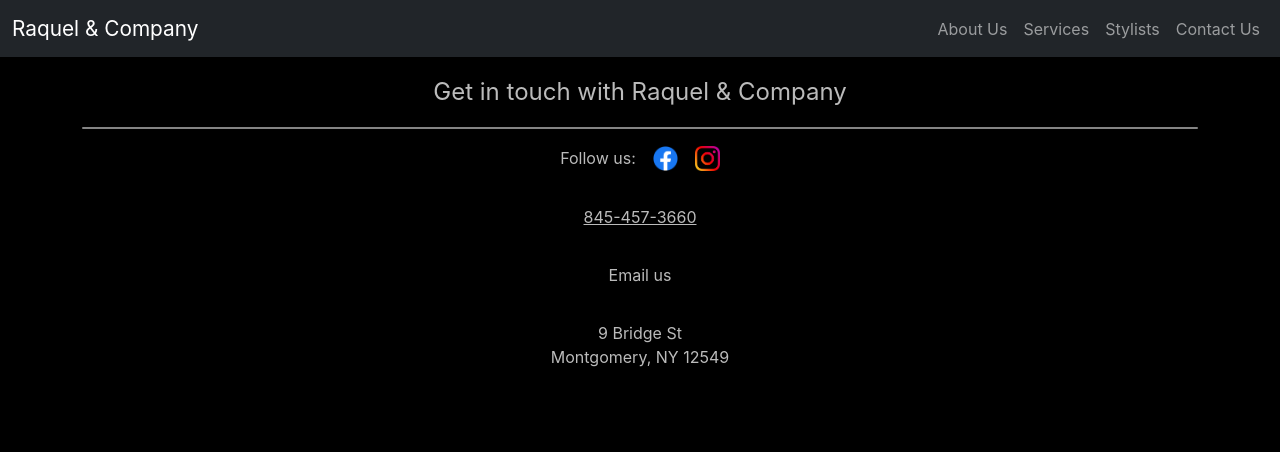
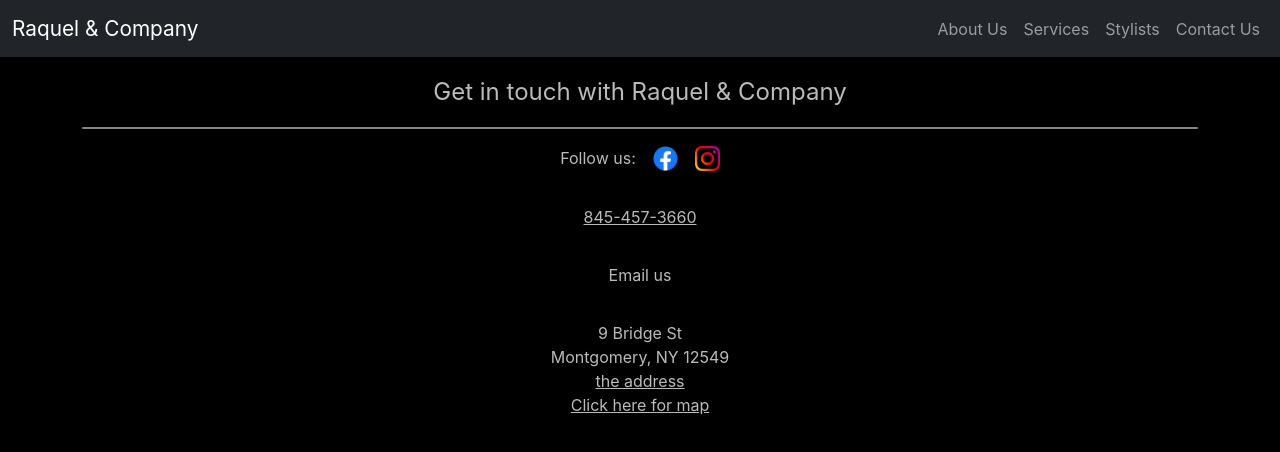
Before and after one commit to KevinCamacho/randco, a React (Create React App) app: page /contact-us in a window 1280 px wide. Shown: the top 452 px of the page. Built offline with nearby package versions, Linux system fonts and the light colour scheme.

Commit message:
test address

```diff
--- a/src/components/ContactUsPage/ContactUsPage.js
+++ b/src/components/ContactUsPage/ContactUsPage.js
@@ -29,6 +29,8 @@ const ContactUsPage = () => {
             <Row style={{ marginTop: '34px' }}>
                 <div>9 Bridge St</div>
                 <div>Montgomery, NY 12549</div>
+                <a className="cellphone-link" href="comgooglemaps://?center=40.765819,-73.975866&zoom=14&views=traffic">the address</a>
+                <a className="cellphone-link" href="geo:50.066274, 10.754427;" target="_blank">Click here for map</a>
             </Row>
         </Container>
     )
```
